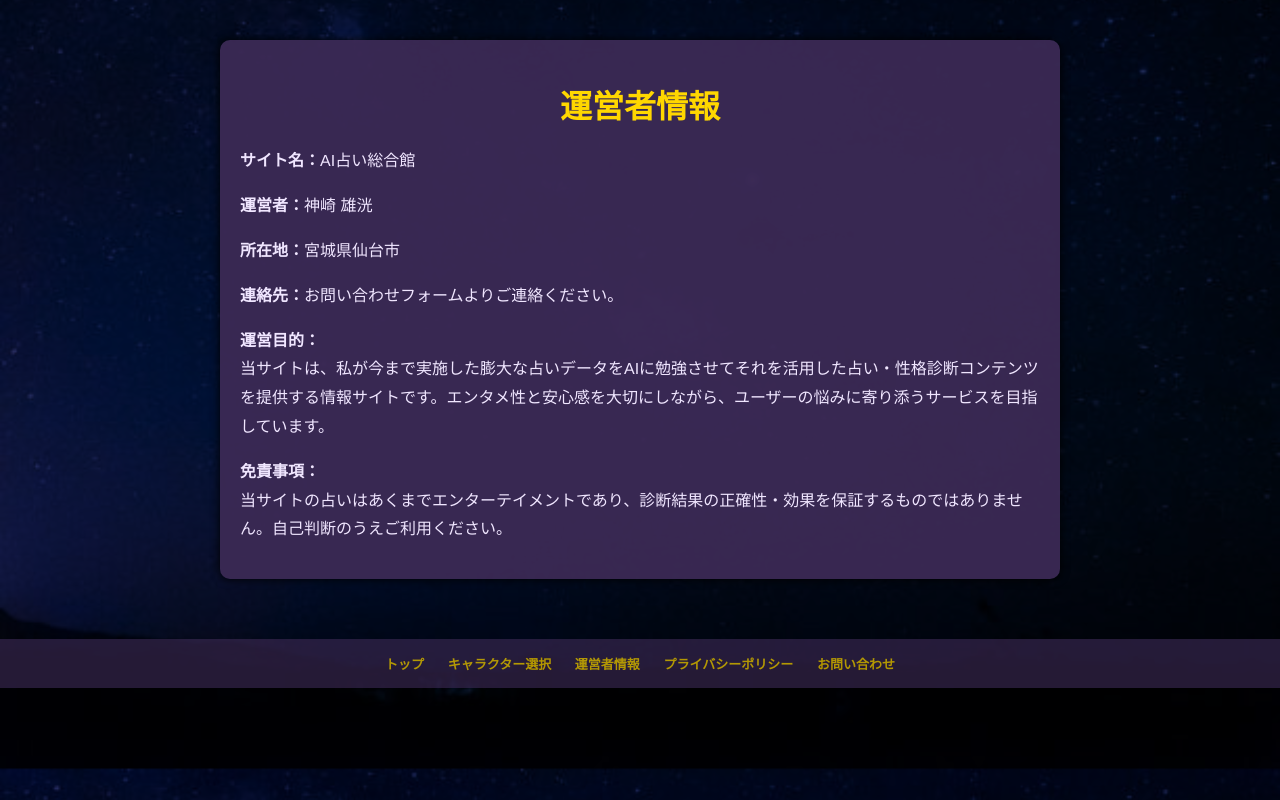
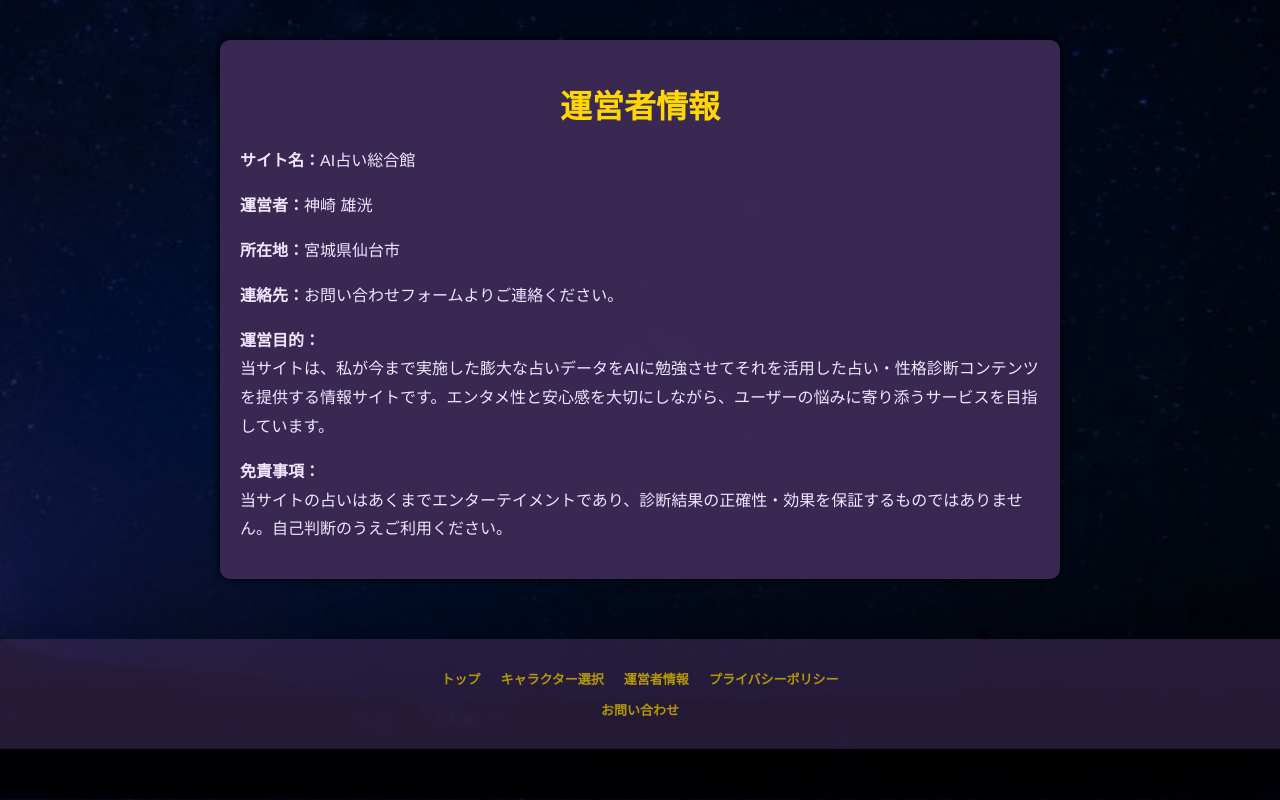
Before and after one commit to uranai-app/uranai-sougou, a Flask app: page /about in a window 1280 px wide. Run offline with Flask 3, Linux system fonts and the light colour scheme.

Commit message:
Fix: フッターのスタイルを2行表示に修正（スマホ対応）

```diff
--- a/static/css/top-style.css
+++ b/static/css/top-style.css
@@ -60,7 +60,6 @@ header {
   border-radius: 0;
 }
 
-/* スマホ対応動画サイズ */
 @media (max-width: 600px) {
   .video-wrapper video {
     width: 95%;
@@ -114,17 +113,14 @@ header {
   border: none;
 }
 
-/* スピル君：左縁紫 */
 .character-dialogue.spill {
   border-left: 5px solid #a678de;
 }
 
-/* アルカちゃん：右吹き出し時のみ右縁赤 */
 .dialogue-row.right .character-dialogue.arca {
   border-right: 5px solid #e4405f;
 }
 
-/* アルカちゃん：左吹き出し時は縁なし */
 .dialogue-row.left .character-dialogue.arca {
   border: none;
 }
@@ -244,11 +240,34 @@ header {
 .share-facebook { background-color: #3b5998; }
 .share-facebook:hover { background-color: #2d4373; }
 
-footer {
-  margin-top: 40px;
+/* ───────────────────
+   フッター（修正済み）
+─────────────────── */
+.fixed-footer {
+  background-color: rgba(60, 42, 85, 0.9);
+  padding: 20px 0;
   text-align: center;
-  font-size: 14px;
-  opacity: 0.6;
+}
+
+.footer-links {
+  display: flex;
+  flex-wrap: wrap;
+  justify-content: center;
+  gap: 12px 20px;
+  max-width: 400px;
+  margin: 0 auto;
+  padding: 10px 0;
+  text-align: center;
+}
+
+.footer-links a {
+  color: #ffd700;
+  text-decoration: none;
+  font-weight: bold;
+}
+
+.footer-links a:hover {
+  text-decoration: underline;
 }
 
 /* ───────────────────
@@ -272,6 +291,7 @@ footer {
     padding: 15px 30px;
   }
 }
+
 /* ───────────────────
    キャラクター画像共通スタイル
 ─────────────────── */
@@ -289,19 +309,3 @@ footer {
   box-shadow: 0 6px 18px rgba(255, 215, 0, 0.7);
   border-color: #ffd700;
 }
-.fixed-footer {
-  background-color: rgba(60, 42, 85, 0.9);
-  padding: 15px 0;
-  text-align: center;
-}
-
-.footer-links a {
-  color: #ffd700;  /* ← ゴールド */
-  text-decoration: none;
-  margin: 0 10px;
-  font-weight: bold;
-}
-
-.footer-links a:hover {
-  text-decoration: underline;
-}
```
